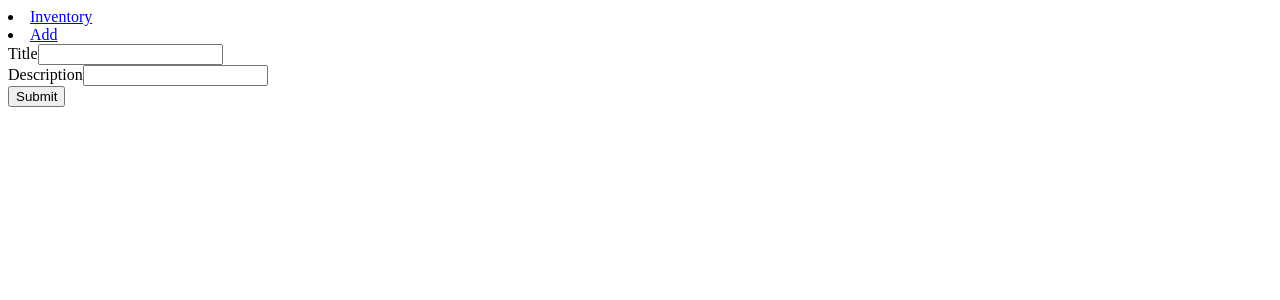
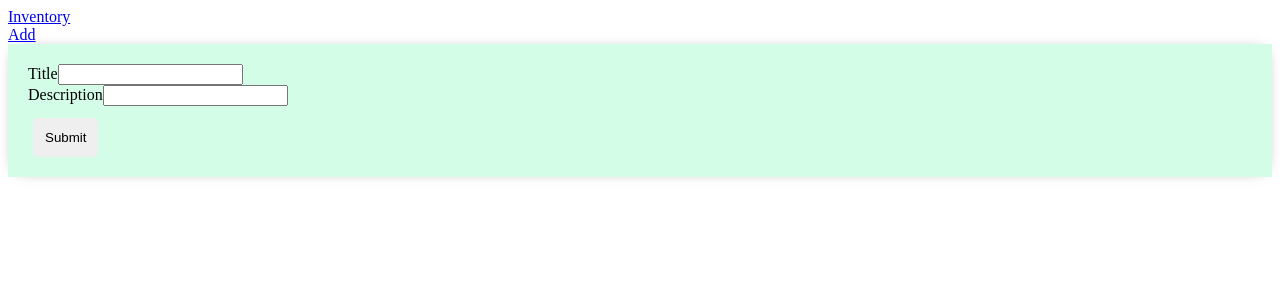
Before and after one commit to ssawan2/shopify-backend, an Angular app in the folder front-end/: page /add in a window 1280 px wide. Shown: the top 300 px of the page. Built offline with nearby package versions, Linux system fonts and the light colour scheme.

Commit message:
adding styling

```diff
--- a/front-end/src/app/app.component.html
+++ b/front-end/src/app/app.component.html
@@ -1,12 +1,12 @@
 <div>
-    <nav>
-        <div>
-            <li>
+    <nav class=nav>
+        <div class=navBar>
+            <div class=navBarlink>
                 <a routerLink="inventorys">Inventory</a>
-            </li>
-            <li>
+            </div>
+            <div class=navBarlink>
                 <a routerLink="add">Add</a>
-            </li>
+            </div>
         </div>
     </nav>
 
--- a/front-end/src/app/components/add-inventory/add-inventory.component.css
+++ b/front-end/src/app/components/add-inventory/add-inventory.component.css
@@ -0,0 +1,18 @@
+.addForm {
+    flex: 1;
+    background-color: rgb(212, 253, 231);
+    box-shadow: 0px 0px 15px -10px rgba(0, 0, 0, 0.75);
+    -webkit-box-shadow: 0px 0px 15px -10px rgba(0, 0, 0, 0.75);
+    padding: 20px;
+}
+
+.button {
+    margin-top: 12px;
+    margin-left: 5px;
+    padding: 12px;
+    border: none;
+    border-radius: 5px;
+    border-right: 0;
+    font-size: px;
+    background-color: grey grey;
+}
--- a/front-end/src/app/components/add-inventory/add-inventory.component.html
+++ b/front-end/src/app/components/add-inventory/add-inventory.component.html
@@ -1,4 +1,4 @@
-<div class="submit-form">
+<div class="addForm">
     <div *ngIf="!submitted">
         <div class="form-group">
             <label for="title">Title</label>
@@ -10,7 +10,7 @@
             <input class="form-control" id="description" required [(ngModel)]="inventory.description" name="description" />
         </div>
 
-        <button (click)="saveInventory()" class="btn btn-success">Submit</button>
+        <button (click)="saveInventory()" class="button">Submit</button>
     </div>
 
     <div *ngIf="submitted">
--- a/front-end/src/app/components/details-inventory/details-inventory.component.css
+++ b/front-end/src/app/components/details-inventory/details-inventory.component.css
@@ -0,0 +1,17 @@
+.list {
+    background-color: rgb(212, 253, 231);
+    box-shadow: 0px 0px 15px -10px rgba(0, 0, 0, 0.75);
+    -webkit-box-shadow: 0px 0px 15px -10px rgba(0, 0, 0, 0.75);
+    padding: 20px;
+}
+
+.button {
+    margin-top: 12px;
+    margin-left: 5px;
+    padding: 12px;
+    border: none;
+    border-radius: 5px;
+    border-right: 0;
+    font-size: px;
+    background-color: grey grey;
+}
--- a/front-end/src/app/components/details-inventory/details-inventory.component.html
+++ b/front-end/src/app/components/details-inventory/details-inventory.component.html
@@ -1,21 +1,21 @@
-<div *ngIf="currentItem" class="edit-form">
+<div *ngIf="currentItem" class="list">
     <h4>Tutorial</h4>
     <form>
-        <div class="form-group">
+        <div class="form">
             <label for="title">Title</label>
-            <input type="text" class="form-control" id="title" [(ngModel)]="currentItem.title" name="title" />
+            <input type="text" class="formText" id="title" [(ngModel)]="currentItem.title" name="title" />
         </div>
-        <div class="form-group">
+        <div class="form">
             <label for="description">Description</label>
-            <input type="text" class="form-control" id="description" [(ngModel)]="currentItem.description" name="description" />
+            <input type="text" id="description" [(ngModel)]="currentItem.description" name="description" />
         </div>
     </form>
 
-    <button class="badge badge-danger mr-2" (click)="deleteItem()">
+    <button class="button" (click)="deleteItem()">
       Delete
     </button>
 
-    <button type="submit" class="badge badge-success" (click)="updateItem()">
+    <button type="submit" class="button" (click)="updateItem()">
       Update
     </button>
     <p>{{ message }}</p>
--- a/front-end/src/app/components/list-inventory/list-inventory.component.css
+++ b/front-end/src/app/components/list-inventory/list-inventory.component.css
@@ -0,0 +1,25 @@
+.listOfItems {
+    flex: 1;
+    background-color: rgb(212, 253, 231);
+    box-shadow: 0px 0px 15px -10px rgba(0, 0, 0, 0.75);
+    -webkit-box-shadow: 0px 0px 15px -10px rgba(0, 0, 0, 0.75);
+    padding: 20px;
+}
+
+.floatCont {
+    padding: 20px;
+}
+
+.floatChild {
+    width: 40%;
+    float: left;
+    padding: 20px;
+    background-color: rgb(195, 212, 228);
+    box-shadow: 0px 0px 15px -10px rgba(0, 0, 0, 0.75);
+    -webkit-box-shadow: 0px 0px 15px -10px rgba(0, 0, 0, 0.75);
+    padding: 20px;
+}
+
+.hellos {
+    background-color: rgb(212, 253, 231);
+}
--- a/front-end/src/app/components/list-inventory/list-inventory.component.html
+++ b/front-end/src/app/components/list-inventory/list-inventory.component.html
@@ -11,18 +11,20 @@
 </div> -->
 
 
-<div class="list row">
-    <div class="col-md-6">
+<div class="floatCont">
+    <div class="floatChild">
         <h4>Tutorials List</h4>
-        <ul class="list-group">
+        <ul class="listOfItems">
             <li *ngFor="let inventory of inventorys; let i = index" [class.active]="i == currentItem" (click)="currentSelectedInventory(inventory, i)">
                 {{ inventory.title}}
             </li>
         </ul>
     </div>
-    <div class="col-md-6">
+    <div class="floatChild">
         <div *ngIf="currentIndex>=0">
             <h4>Inventory Item </h4>
+
+            <div class="hellos">
                 <div>
                     <label><strong>Title:</strong></label> {{ currentItem.title }}
                 </div>
@@ -32,8 +34,9 @@
                 <div>
                     <label><strong>ID:</strong></label> {{ currentItem._id }}
                 </div>
+            </div>
 
-            <a class="badge badge-warning" href="/inventorys/{{currentItem._id }}">
+            <a class="button" href="/inventorys/{{currentItem._id}}">
           Edit
         </a>
         </div>
```
Lines whose indentation alone changed are shown as unchanged.
